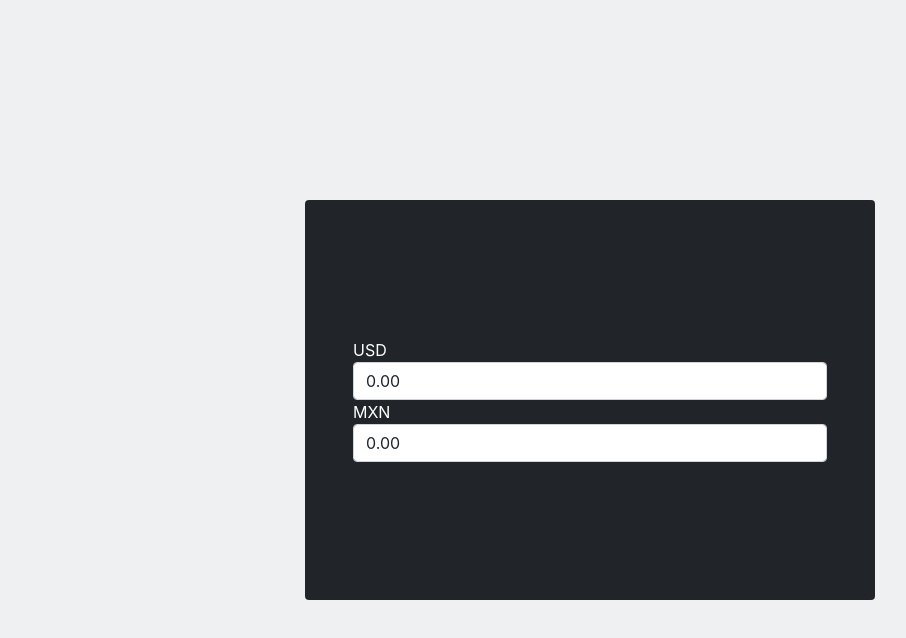
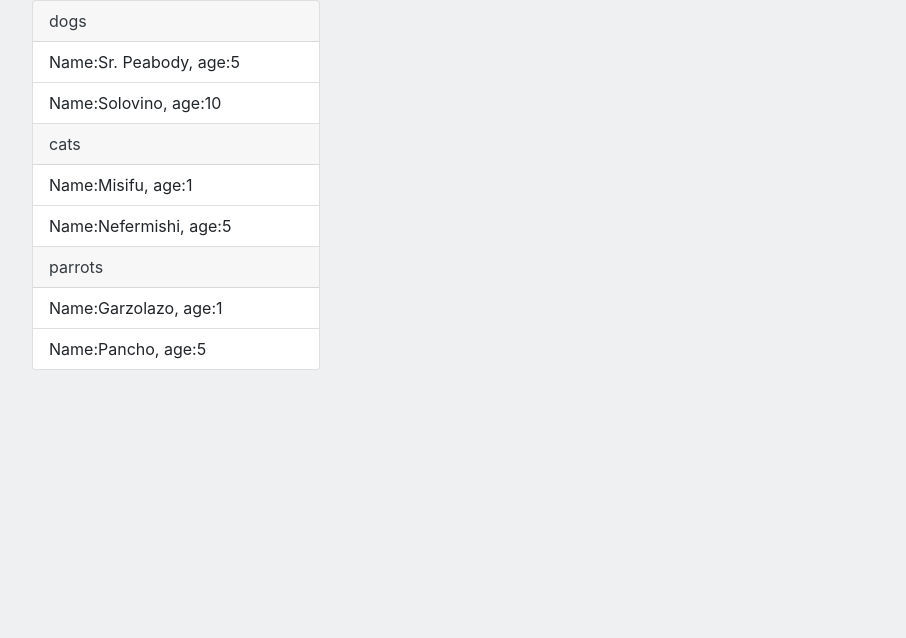
Before and after one commit to silvideastora/react-11g, a React (Create React App) app: page /Exercises in a window 1280 px wide. Shown: the top 638 px of the page, without its empty margins (50-956 px from the left). Built offline with nearby package versions, Linux system fonts and the light colour scheme.

Commit message:
Agrego ejercicio de cards y Exercises

```diff
--- a/src/App.jsx
+++ b/src/App.jsx
@@ -1,27 +1,31 @@
-import React from "react";
+import React from 'react';
 
-import { BrowserRouter as Router, Switch, Route } from "react-router-dom";
+import AppLoading from './components/AppLoading';
+import Header from './components/Header';
+import SideNavLeft from './components/SideNavLeft';
+import SideNavRight from './components/SideNavRight';
+import Posts from './components/Posts';
+import { BrowserRouter as Router, Switch, Route } from 'react-router-dom';
+import Home from "./screens/Home";
+import Challenge from "./screens/Challenge";
 
-// Screens
-import Home from "./screens/Home";
-import Login from "./screens/Login";
-import Exercises from "./screens/Exercises";
-import Challenge from "./screens/Challenge";
+import Exercises from './screens/Exercises'
 
 class App extends React.Component {
   render() {
     return (
       <Router>
-        <div className="app h-100">
-          <Switch>
-            <Route exact path="/">
-              <Home />
-            </Route>
-            <Route exact path="/challenge">
-              <Challenge />
-            </Route>
-            <Route exact path="/login" component={Login} />
-            <Route exact path="/exercises" component={Exercises} />
+        <div className="app">
+        <Switch>
+          <Route exact path = "/">
+            <Home />
+          </Route>
+          <Route  path = "/challenge">
+            <Challenge />
+          </Route>
+          <Route exact path = "/Exercises">
+            <Exercises />
+          </Route>
           </Switch>
         </div>
       </Router>
--- a/src/components/Posts.jsx
+++ b/src/components/Posts.jsx
@@ -2,33 +2,48 @@ import React from 'react';
 
 import AppCard from './AppCard';
 
+
+
+const cardsData = {
+    card1: [
+      {
+        title: "Aniversario Kodemia",
+        content: "Los invitamos este 13 de junio a celebrar",
+      }
+    ],
+    card2: [
+        {
+            title: "Aniversario Kodemia",
+            content: "Los invitamos este 13 de junio a celebrar",
+          }
+    ],
+    card3: [
+        {
+            title: "Aniversario Kodemia",
+            content: "Los invitamos este 13 de junio a celebrar",
+          }
+    ],
+  };
+
+
+
+
 class Posts extends React.Component {
+    cardUI = Object.entries(cardsData).map(([type, cards], index) => (
+        <AppCard>
+            <h5 className="card-title">{type}</h5>
+            <p className="card-text"></p>
+            <a href="#" className="btn btn-primary">Go somewhere</a>
+
+        </AppCard>
+    ))
+
     render() {
         return (
             <ul className="d-flex flex-column">
-                <li>
-                    <AppCard>
-                        <h5 className="card-title">Card title</h5>
-                        <p className="card-text">Some quick example text to build on the card title and make up the bulk of the card's content.</p>
-                        <a href="#" className="btn btn-primary">Go somewhere</a>
-                    </AppCard>
-                </li>
+                {this.cardUI}
 
-                <li>
-                    <AppCard>
-                        <h5 className="card-title">Card title</h5>
-                        <p className="card-text">Some quick example text to build on the card title and make up the bulk of the card's content.</p>
-                        <a href="#" className="btn btn-primary">Go somewhere</a>
-                    </AppCard>
-                </li>
 
-                <li>
-                    <AppCard>
-                        <h5 className="card-title">Card title</h5>
-                        <p className="card-text">Some quick example text to build on the card title and make up the bulk of the card's content.</p>
-                        <a href="#" className="btn btn-primary">Go somewhere</a>
-                    </AppCard>
-                </li>
             </ul>
         )
     }
--- a/src/screens/Exercises/index.jsx
+++ b/src/screens/Exercises/index.jsx
@@ -1,6 +1,6 @@
 import React, { useState } from "react";
 
-export default function Exercises() {
+/*export default function Exercises() {
   const [USD, setUSD] = useState(0);
   const [MXN, setMXN] = useState(0);
 
@@ -50,3 +50,125 @@ export default function Exercises() {
     </div>
   );
 }
+
+export default function Exercises () {
+  const [cardNumber, setCardNumber] = useState();
+  const [name, setName] = useState();
+  return (
+    <div className="container h-100">
+      <div className="row h-100 justify-content-center align-items-center">
+        <div className="d-flex col-10 col-md-6 bg-dark rounded h-50 align-items-center px-0">
+          <div className="col p-5">
+            <div class="card text-white bg-info mb-3">
+              <div class="card-header text-light">BBVA</div>
+              <div class="card-body">
+                  <h5 class="card-title text-light"> {cardNumber}</h5>
+                  <p class="card-text text-light">{name}</p>
+              </div>
+            </div>
+            <form>
+              <div className="form-group col-12">
+                <label className="text-white" htmlFor="numberInput">
+                  Tarjeta
+                </label>
+                <input
+                  type="number"
+                  className="form-control"
+                  id="numberInput"
+                  placeholder="Enter credit card number"
+                  value={cardNumber }
+                  onChange={(event) => {
+                    let newString = '';
+                    let value = event.target.value.split('');
+                    value.forEach((index) => {
+                      if (index % 4 == 0 ) {
+                        newString =+  `${value[index]}`
+                      }
+                    });
+                    setCardNumber(event.target.value);
+                  }}
+                />
+              </div>
+              <div className="form-group col-12">
+                <label className="text-white">
+                  Nombre
+                </label>
+                <input
+                  className="form-control"
+                  id="nameInput"
+                  placeholder="Enter Name"
+                  value={name}
+                  onChange={({ target: { value } }) => {
+                    setName(value);
+                  }}
+                />
+                <input
+                  type="number"
+                  className="form-control"
+                  placeholder= "CVC"
+                />
+              </div>
+            </form>
+          </div>
+        </div>
+      </div>
+    </div>
+
+  );
+} */
+
+  const petsData = {
+    dogs: [
+      {
+        name: "Sr. Peabody",
+        age: "5",
+      },
+      {
+        name: "Solovino",
+        age: "10",
+      },
+    ],
+    cats: [
+      {
+        name: "Misifu",
+        age: "1",
+      },
+      {
+        name: "Nefermishi",
+        age: "5",
+      },
+    ],
+    parrots: [
+      {
+        name: "Garzolazo",
+        age: "1",
+      },
+      {
+        name: "Pancho",
+        age: "5",
+      },
+    ],
+  };
+
+
+export default function Exercises() {
+  const petsUI = Object.entries(petsData).map(([type, pets], index) => (
+    <React.Fragment key={index}>
+    <div className="card-header">{type}</div>
+    <ul className="list-group list-group-flush">
+  {pets.map(({name, age}, index) => <li key={index} className="list-group-item">Name:{name}, age:{age}</li>)}
+    </ul>
+  </React.Fragment>
+  ));
+  return (
+    <div className="container">
+      <div className="row justify-conten-center">
+        <div className="col">
+          <div className="card" style={{width: "18rem"}}>
+            {petsUI}
+          </div>
+        </div>
+      </div>
+    </div>
+  );
+}
```
